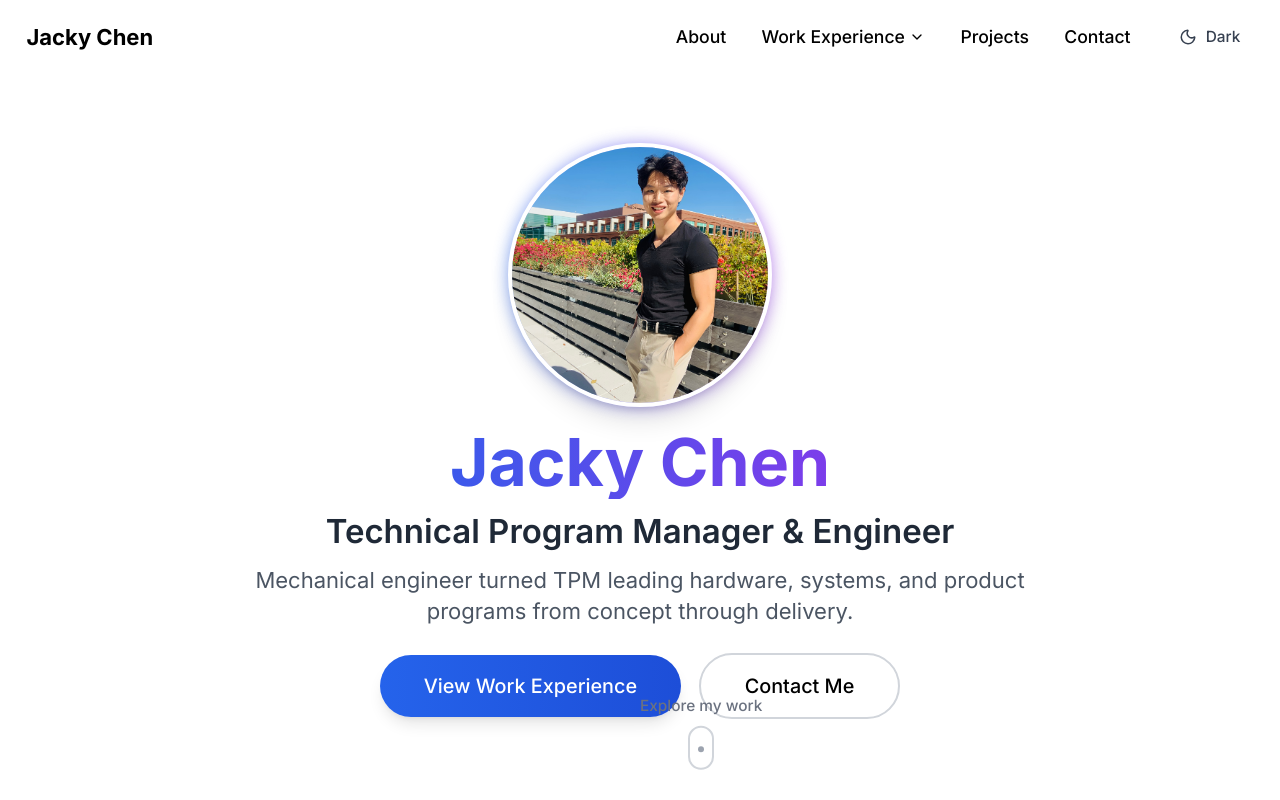
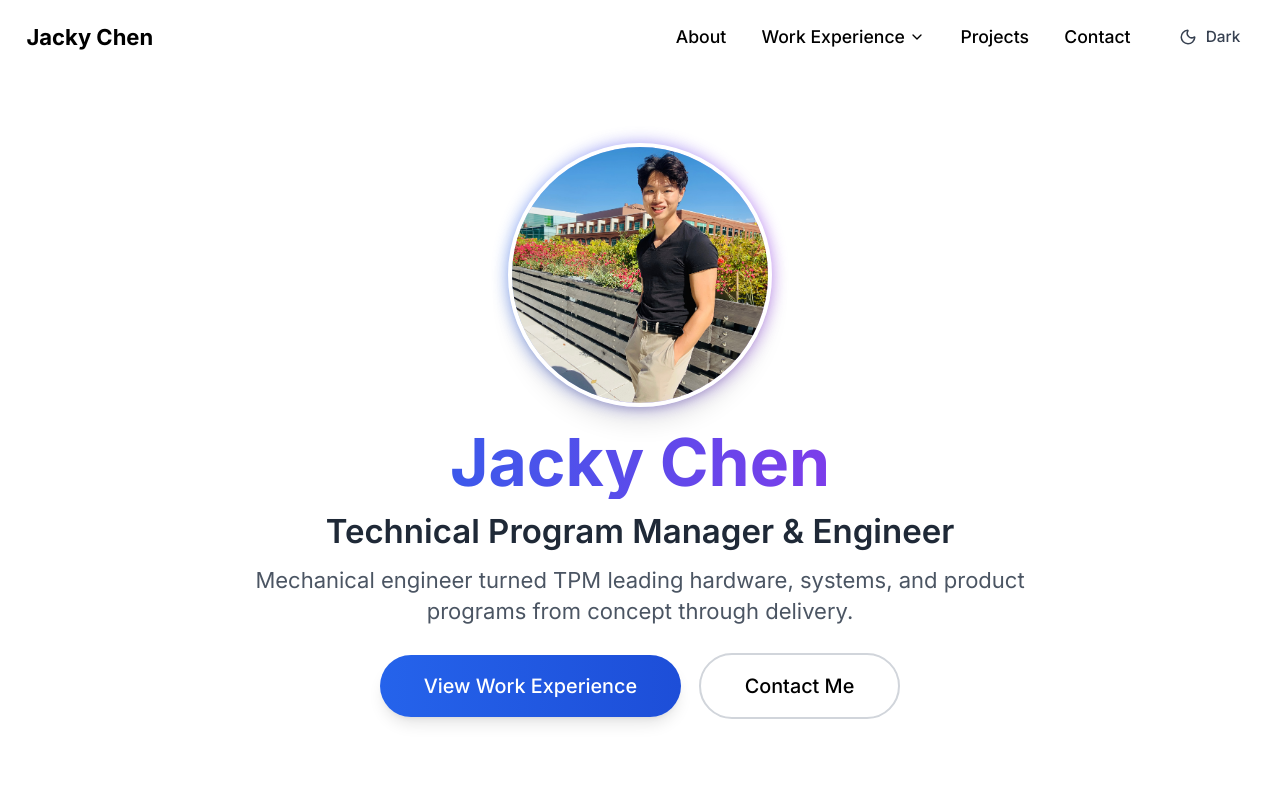
Before and after one commit to jackychen-dev/portfolio, a Next.js app: page / in a window 1280 px wide. Shown: the top 800 px of the page. Built offline with nearby package versions, Linux system fonts and the light colour scheme.

Commit message:
Replace scroll indicator with bottom-right arrow that moves down on scroll

```diff
--- a/components/Hero.tsx
+++ b/components/Hero.tsx
@@ -1,12 +1,22 @@
 'use client'
 
-import { motion } from 'framer-motion'
+import { motion, useScroll, useTransform } from 'framer-motion'
 import Image from 'next/image'
 import { ChevronDown } from 'lucide-react'
+import { useRef } from 'react'
 
 export default function Hero() {
+  const sectionRef = useRef<HTMLElement>(null)
+  const { scrollYProgress } = useScroll({
+    target: sectionRef,
+    offset: ["start end", "end end"]
+  })
+
+  // Transform scroll progress to arrow position (moves down as you scroll)
+  const arrowY = useTransform(scrollYProgress, [0, 1], [0, 100])
+
   return (
-    <section className="h-screen flex items-center justify-center pt-16 sm:pt-20 pb-4 sm:pb-6 px-4 sm:px-6 section-level-1 hero-shadow relative z-0 overflow-hidden">
+    <section ref={sectionRef} className="h-screen flex items-center justify-center pt-16 sm:pt-20 pb-4 sm:pb-6 px-4 sm:px-6 section-level-1 hero-shadow relative z-0 overflow-hidden">
       {/* Gradient fade at bottom to hint at more content */}
       <div className="absolute bottom-0 left-0 right-0 h-40 bg-gradient-to-t from-white/80 dark:from-black/80 via-white/40 dark:via-black/40 to-transparent pointer-events-none z-10"></div>
       <div className="container mx-auto max-w-5xl text-center relative z-10 flex flex-col items-center justify-center h-full">
@@ -73,37 +83,31 @@ export default function Hero() {
         </motion.div>
       </div>
 
-      {/* Scroll Indicator - Centered at Bottom */}
+      {/* Scroll Indicator - Bottom Right */}
       <motion.a
         href="#experience"
-        initial={{ opacity: 0, y: 10 }}
-        animate={{ opacity: 1, y: 0 }}
-        transition={{ delay: 1.2, duration: 0.6 }}
-        className="absolute bottom-8 left-1/2 -translate-x-1/2 flex flex-col items-center gap-3 z-20 group"
+        initial={{ opacity: 0 }}
+        animate={{ opacity: 1 }}
+        transition={{ delay: 1, duration: 0.5 }}
+        style={{ y: arrowY }}
+        className="fixed bottom-8 right-8 flex flex-col items-center gap-2 z-30 group"
       >
         <motion.div
-          animate={{ y: [0, 6, 0] }}
+          animate={{ y: [0, 4, 0] }}
           transition={{
-            duration: 2,
+            duration: 1.5,
             repeat: Infinity,
             ease: "easeInOut"
           }}
-          className="flex flex-col items-center gap-2"
+          className="flex flex-col items-center gap-1.5"
         >
-          <span className="text-xs sm:text-sm font-medium text-gray-500 dark:text-gray-400 group-hover:text-blue-600 dark:group-hover:text-blue-400 transition-colors">
-            Explore my work
+          <span className="text-xs font-medium tracking-wider uppercase text-gray-500 dark:text-gray-400 group-hover:text-blue-600 dark:group-hover:text-blue-400 transition-colors">
+            Explore
           </span>
-          <div className="w-6 h-10 rounded-full border-2 border-gray-300 dark:border-gray-600 group-hover:border-blue-500 dark:group-hover:border-blue-400 transition-colors flex justify-center pt-2">
-            <motion.div
-              animate={{ y: [0, 12, 0] }}
-              transition={{
-                duration: 2,
-                repeat: Infinity,
-                ease: "easeInOut"
-              }}
-              className="w-1.5 h-1.5 rounded-full bg-gray-400 dark:bg-gray-500 group-hover:bg-blue-500 dark:group-hover:bg-blue-400 transition-colors"
-            />
-          </div>
+          <ChevronDown
+            size={24}
+            className="text-gray-400 dark:text-gray-500 group-hover:text-blue-600 dark:group-hover:text-blue-400 group-hover:scale-110 transition-all duration-300"
+          />
         </motion.div>
       </motion.a>
     </section>
```
